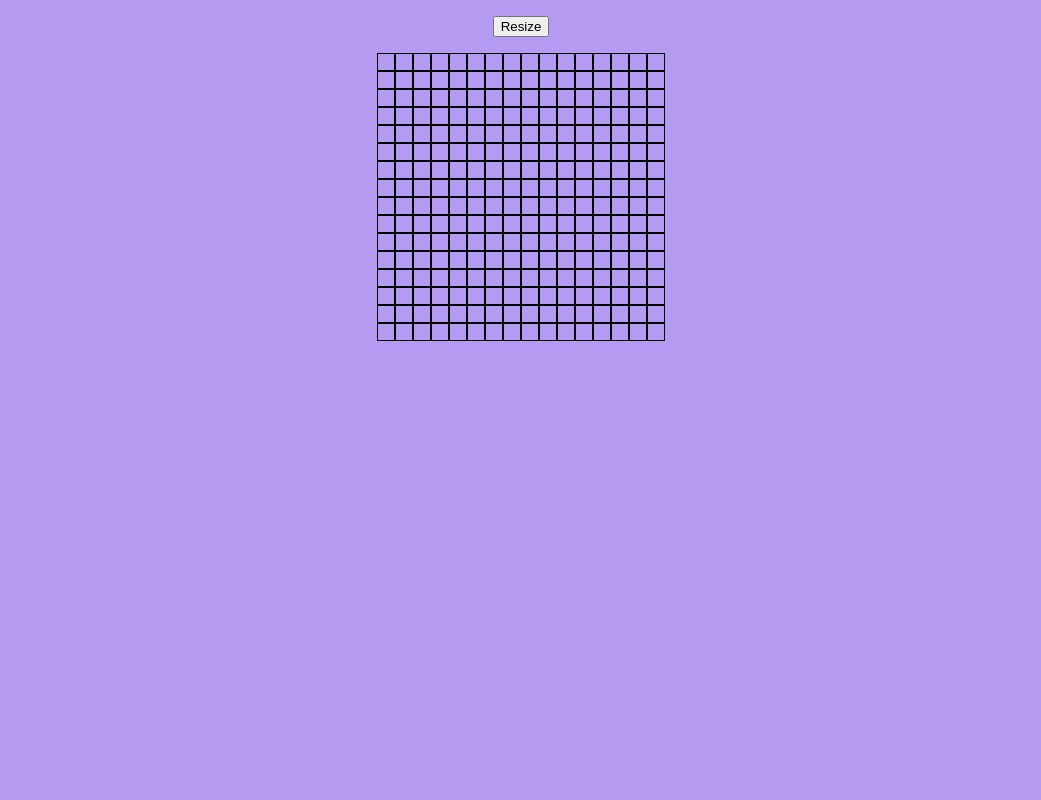
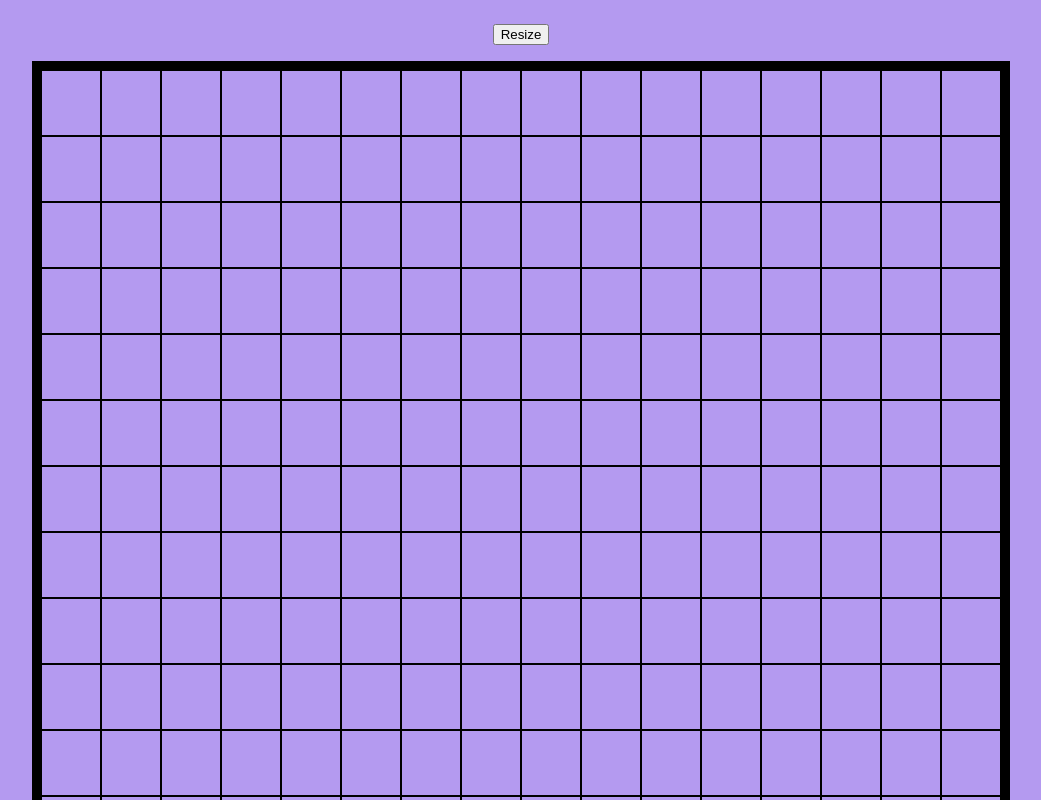
Before and after one commit to sammyremi/Etch-a-Scetch, a plain HTML site: page index.html in a window 1280 px wide. Shown: the top 800 px of the page, without its empty margins (119-1160 px from the left). Drawn offline with Linux system fonts and the light colour scheme.

Commit message:
contain width in parent to stop overflow

```diff
--- a/script.js
+++ b/script.js
@@ -4,9 +4,12 @@ pixelDraw()
 
 function divCreator(num){
     div = document.createElement("div")
+    div.classList.add("outDiv")
     for (x = 0; x < num; x++){
         innerDiv = document.createElement("div")
         innerDiv.classList.add("inDiv")
+        innerDiv.style.height = "64px"
+        innerDiv.style.width = "64px"
         div.appendChild(innerDiv)
     }
     return div
@@ -56,7 +59,7 @@ btn.addEventListener("click", () => {
 
 function selectColor(){
 
-    let colors = ["green", "yellow", "red", "blue", "black", "purple"]
-    let color = Math.random() * 6
+    let colors = ["green", "red", "blue", "black", "purple"]
+    let color = Math.random() * 5
     return colors[Math.floor(color)];
 }
--- a/styles.css
+++ b/styles.css
@@ -1,18 +1,25 @@
 #container {
-    display: flex;
-    align-items: center;
-    justify-content: center;
+    border: 9px solid;
+    align-content: center;
+    justify-items: center;
+    width: 960px;
+    height: 960px;
+
 }
 
 .inDiv {
     border: 1px solid rgb(0, 0, 0);
-    height: 16px;
-    width: 16px;
+}
 
+.outDiv{
+    max-width: 960px;
+    display: flex;
 }
 
 body{
     background-color: rgb(180, 154, 240);
+    align-content: center;
+    justify-items: center;
 }
 
 .btn{
@@ -22,3 +29,7 @@ body{
     margin-top: 15px;
     padding: 1px;
 }
+
+html {
+  box-sizing: border-box;
+}
```
